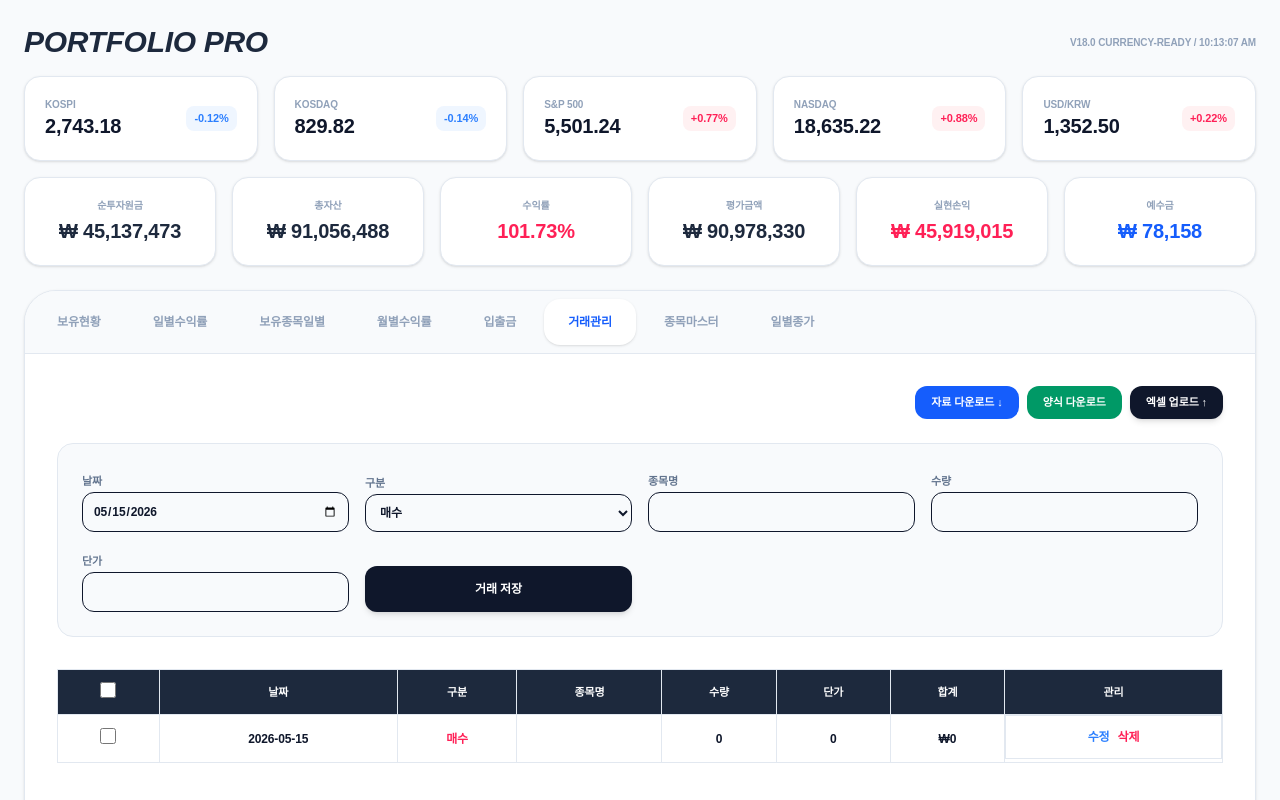
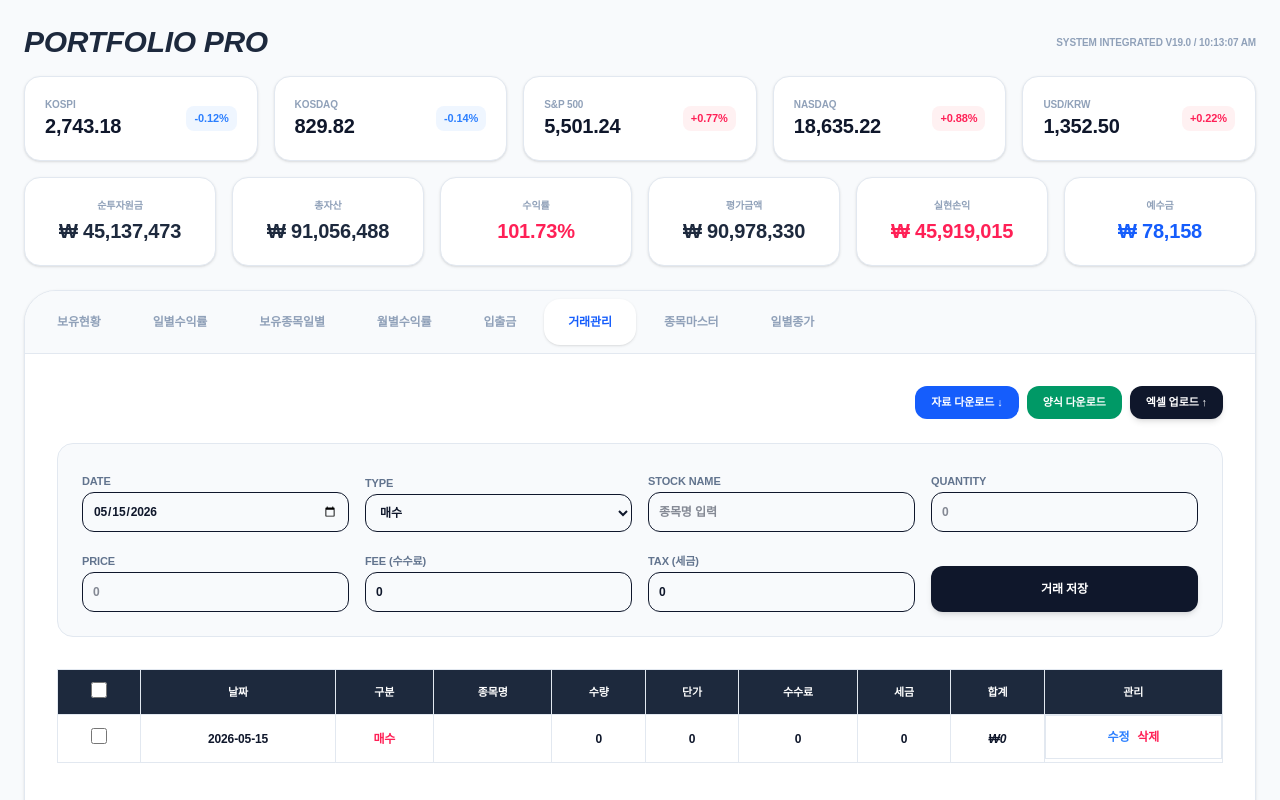
Before and after one commit to thlim74/my-stock-app, a Next.js app: page / in a window 1280 px wide. Both pictures are taken after a click on the button "거래 저장". Shown: the top 800 px of the page. Built offline with nearby package versions, Linux system fonts and the light colour scheme; a web font is replaced by a local one.

Commit message:
수정29

```diff
--- a/app/page.js
+++ b/app/page.js
@@ -3,11 +3,11 @@
 import React, { useState, useRef, useEffect } from "react";
 
 /**
- * [STOCK-MANAGER ULTIMATE FINAL V18.0]
- * 1. 엑셀 업로드 시 콤마(,) 포함된 숫자(통화 형식) 인식 기능 개선
- * 2. 거래관리 합계 자동계산 및 종목마스터 티커/시장 자동 연동
- * 3. [자료 다운로드 / 양식 다운로드] 기능 전면 포함
- * 4. CRUD 및 8개 탭 로직 무삭제 통합본
+ * [STOCK-MANAGER ULTIMATE FINAL V19.0]
+ * 1. 거래관리 내 [수수료], [세금] 항목 완벽 복원
+ * 2. 엑셀 업로드 시 콤마(,) 제거 및 자동 합계 계산 로직 (수량*단가 + 수수료 + 세금)
+ * 3. [자료 다운로드 / 양식 다운로드] 기능 포함
+ * 4. CRUD 및 8개 탭 전체 로직 통합본
  */
 
 export default function StockManagerUltimate() {
@@ -23,25 +23,25 @@ export default function StockManagerUltimate() {
   const [stockMaster, setStockMaster] = useState([]);
 
   useEffect(() => {
-    const savedTx = localStorage.getItem("tx_v18");
-    const savedCash = localStorage.getItem("cash_v18");
-    const savedMaster = localStorage.getItem("master_v18");
+    const savedTx = localStorage.getItem("tx_v19");
+    const savedCash = localStorage.getItem("cash_v19");
+    const savedMaster = localStorage.getItem("master_v19");
     if (savedTx) setTransactions(JSON.parse(savedTx));
     if (savedCash) setCashFlows(JSON.parse(savedCash));
     if (savedMaster) setStockMaster(JSON.parse(savedMaster));
   }, []);
 
   useEffect(() => {
-    localStorage.setItem("tx_v18", JSON.stringify(transactions));
-    localStorage.setItem("cash_v18", JSON.stringify(cashFlows));
-    localStorage.setItem("master_v18", JSON.stringify(stockMaster));
+    localStorage.setItem("tx_v19", JSON.stringify(transactions));
+    localStorage.setItem("cash_v19", JSON.stringify(cashFlows));
+    localStorage.setItem("master_v19", JSON.stringify(stockMaster));
   }, [transactions, cashFlows, stockMaster]);
 
-  // --- [입력 및 조회 상태] ---
   const today = new Date().toISOString().split("T")[0];
   const [startDate, setStartDate] = useState("2026-05-01");
   const [endDate, setEndDate] = useState(today);
 
+  // --- [입력 상태값] ---
   const [newTx, setNewTx] = useState({
     날짜: today,
     구분: "매수",
@@ -49,8 +49,8 @@ export default function StockManagerUltimate() {
     티커: "",
     수량: "",
     단가: "",
-    수수료: 0,
-    세금: 0,
+    수수료: "0",
+    세금: "0",
   });
   const [newCash, setNewCash] = useState({
     날짜: today,
@@ -65,10 +65,9 @@ export default function StockManagerUltimate() {
     섹터: "",
   });
 
-  // --- [유틸리티 함수] ---
+  // --- [유틸리티 & 계산] ---
   const formatNum = (n) => (n ? Number(n).toLocaleString() : "0");
 
-  // 콤마 제거 후 숫자로 변환 (통화 형식 지원)
   const parseCleanNum = (val) => {
     if (typeof val === "number") return val;
     if (!val) return 0;
@@ -81,6 +80,7 @@ export default function StockManagerUltimate() {
     const f = parseCleanNum(fee);
     const t = parseCleanNum(tax);
     const subTotal = q * p;
+    // 매수 시 비용 발생(+), 매도 시 비용 차감(-)
     return type === "매수" ? subTotal + f + t : subTotal - f - t;
   };
 
@@ -159,14 +159,14 @@ export default function StockManagerUltimate() {
       티커: "",
       수량: "",
       단가: "",
-      수수료: 0,
-      세금: 0,
+      수수료: "0",
+      세금: "0",
     });
     setNewCash({ 날짜: today, 구분: "입금", 금액: "", 메모: "" });
     setNewStock({ 티커: "", 종목명: "", 시장: "KOSPI", 섹터: "" });
   };
 
-  // --- [엑셀/CSV 처리] ---
+  // --- [엑셀/CSV 핸들링] ---
   const downloadFile = (fileName, content) => {
     const blob = new Blob(["\ufeff" + content], {
       type: "text/csv;charset=utf-8;",
@@ -200,7 +200,7 @@ export default function StockManagerUltimate() {
       row = "";
     if (activeTab === "거래관리") {
       headers = "날짜,구분,종목명,수량,단가,수수료,세금";
-      row = `${today},매수,삼성전자,"1,250","75,000",0,0`;
+      row = `${today},매수,삼성전자,"1,250","75,000","1,500",0`;
     } else if (activeTab === "입출금") {
       headers = "날짜,구분,금액,메모";
       row = `${today},입금,"1,000,000",투자원금`;
@@ -223,7 +223,6 @@ export default function StockManagerUltimate() {
 
       const imported = dataRows
         .map((line) => {
-          // CSV 필드 내 콤마 포함 대응 (따옴표로 묶인 경우 포함)
           const c =
             line
               .replace("\ufeff", "")
@@ -275,7 +274,7 @@ export default function StockManagerUltimate() {
       if (activeTab === "종목마스터")
         setStockMaster([...imported, ...stockMaster]);
       alert(
-        `${imported.length}건이 콤마 제거 및 자동 계산을 거쳐 업로드되었습니다.`,
+        `${imported.length}건이 수수료/세금 포함 자동 계산되어 업로드되었습니다.`,
       );
     };
     reader.readAsText(file, "utf-8");
@@ -284,13 +283,13 @@ export default function StockManagerUltimate() {
   return (
     <div className="min-h-screen bg-[#f8fafc] p-6 text-slate-900">
       <div className="max-w-[1800px] mx-auto">
-        {/* 헤더 */}
+        {/* 헤더 스테이션 */}
         <div className="flex justify-between items-center mb-4">
           <h1 className="text-3xl font-black italic text-slate-800 tracking-tighter uppercase">
             Portfolio Pro
           </h1>
           <div className="text-[10px] font-black text-slate-400 uppercase tracking-widest">
-            V18.0 CURRENCY-READY / {lastUpdate}
+            System Integrated v19.0 / {lastUpdate}
           </div>
         </div>
 
@@ -346,8 +345,8 @@ export default function StockManagerUltimate() {
           ))}
         </div>
 
-        {/* 메인 시스템 */}
-        <div className="bg-white rounded-[32px] shadow-sm border border-slate-200 overflow-hidden min-h-[800px]">
+        {/* 메인 시스템 콘솔 */}
+        <div className="bg-white rounded-[32px] shadow-sm border border-slate-200 overflow-hidden min-h-[850px]">
           <div className="flex bg-slate-50 p-2 gap-1 border-b border-slate-200">
             {[
               "보유현황",
@@ -374,7 +373,7 @@ export default function StockManagerUltimate() {
           </div>
 
           <div className="p-8">
-            {/* 상단 컨트롤 바 */}
+            {/* 상단 액션 바 */}
             <div className="flex justify-between items-center mb-6">
               <div className="flex gap-2">
                 {selectedIds.length > 0 && (
@@ -409,7 +408,7 @@ export default function StockManagerUltimate() {
                   />
                   <button
                     onClick={() => fileInputRef.current.click()}
-                    className="bg-slate-900 text-white px-4 py-2 rounded-xl text-[11px] font-black shadow-md"
+                    className="bg-slate-900 text-white px-4 py-2 rounded-xl text-[11px] font-black shadow-md hover:bg-black transition-all"
                   >
                     엑셀 업로드 ↑
                   </button>
@@ -417,15 +416,15 @@ export default function StockManagerUltimate() {
               )}
             </div>
 
-            {/* --- 거래관리 --- */}
+            {/* --- 거래관리 (수수료, 세금 복원) --- */}
             {activeTab === "거래관리" && (
               <div>
                 <div
                   className={`mb-8 p-6 rounded-2xl border grid grid-cols-4 gap-4 items-end ${editingId ? "bg-blue-50 border-blue-200" : "bg-slate-50 border-slate-200"}`}
                 >
                   <div className="space-y-1">
-                    <label className="text-[11px] font-black text-slate-500">
-                      날짜
+                    <label className="text-[11px] font-black text-slate-500 uppercase">
+                      Date
                     </label>
                     <input
                       type="date"
@@ -437,8 +436,8 @@ export default function StockManagerUltimate() {
                     />
                   </div>
                   <div className="space-y-1">
-                    <label className="text-[11px] font-black text-slate-500">
-                      구분
+                    <label className="text-[11px] font-black text-slate-500 uppercase">
+                      Type
                     </label>
                     <select
                       value={newTx.구분}
@@ -452,19 +451,20 @@ export default function StockManagerUltimate() {
                     </select>
                   </div>
                   <div className="space-y-1">
-                    <label className="text-[11px] font-black text-slate-500">
-                      종목명
+                    <label className="text-[11px] font-black text-slate-500 uppercase">
+                      Stock Name
                     </label>
                     <input
                       type="text"
                       value={newTx.종목명}
                       onChange={(e) => handleAutoFill(e.target.value)}
                       className="w-full border rounded-xl p-2.5 text-[12px] font-bold"
+                      placeholder="종목명 입력"
                     />
                   </div>
                   <div className="space-y-1">
-                    <label className="text-[11px] font-black text-slate-500">
-                      수량
+                    <label className="text-[11px] font-black text-slate-500 uppercase">
+                      Quantity
                     </label>
                     <input
                       type="text"
@@ -473,11 +473,12 @@ export default function StockManagerUltimate() {
                         setNewTx({ ...newTx, 수량: e.target.value })
                       }
                       className="w-full border rounded-xl p-2.5 text-[12px] font-bold"
+                      placeholder="0"
                     />
                   </div>
                   <div className="space-y-1">
-                    <label className="text-[11px] font-black text-slate-500">
-                      단가
+                    <label className="text-[11px] font-black text-slate-500 uppercase">
+                      Price
                     </label>
                     <input
                       type="text"
@@ -486,6 +487,35 @@ export default function StockManagerUltimate() {
                         setNewTx({ ...newTx, 단가: e.target.value })
                       }
                       className="w-full border rounded-xl p-2.5 text-[12px] font-bold"
+                      placeholder="0"
+                    />
+                  </div>
+                  <div className="space-y-1">
+                    <label className="text-[11px] font-black text-slate-500 uppercase">
+                      Fee (수수료)
+                    </label>
+                    <input
+                      type="text"
+                      value={newTx.수수료}
+                      onChange={(e) =>
+                        setNewTx({ ...newTx, 수수료: e.target.value })
+                      }
+                      className="w-full border rounded-xl p-2.5 text-[12px] font-bold"
+                      placeholder="0"
+                    />
+                  </div>
+                  <div className="space-y-1">
+                    <label className="text-[11px] font-black text-slate-500 uppercase">
+                      Tax (세금)
+                    </label>
+                    <input
+                      type="text"
+                      value={newTx.세금}
+                      onChange={(e) =>
+                        setNewTx({ ...newTx, 세금: e.target.value })
+                      }
+                      className="w-full border rounded-xl p-2.5 text-[12px] font-bold"
+                      placeholder="0"
                     />
                   </div>
                   <button
@@ -515,13 +545,18 @@ export default function StockManagerUltimate() {
                       <th>종목명</th>
                       <th>수량</th>
                       <th>단가</th>
+                      <th>수수료</th>
+                      <th>세금</th>
                       <th>합계</th>
                       <th>관리</th>
                     </tr>
                   </thead>
                   <tbody className="text-[12px] font-bold">
                     {transactions.map((t) => (
-                      <tr key={t.id} className="h-12 hover:bg-slate-50">
+                      <tr
+                        key={t.id}
+                        className="h-12 hover:bg-slate-50 transition-colors"
+                      >
                         <td>
                           <input
                             type="checkbox"
@@ -548,7 +583,11 @@ export default function StockManagerUltimate() {
                         <td className="font-black">{t.종목명}</td>
                         <td>{formatNum(t.수량)}</td>
                         <td>{formatNum(t.단가)}</td>
-                        <td>₩{formatNum(t.합계)}</td>
+                        <td>{formatNum(t.수수료)}</td>
+                        <td>{formatNum(t.세금)}</td>
+                        <td className="text-slate-900 font-black italic">
+                          ₩{formatNum(t.합계)}
+                        </td>
                         <td className="flex justify-center gap-2">
                           <button
                             onClick={() => {
@@ -578,8 +617,8 @@ export default function StockManagerUltimate() {
               <div>
                 <div className="mb-8 p-6 rounded-2xl bg-slate-50 border grid grid-cols-4 gap-4 items-end">
                   <div className="space-y-1">
-                    <label className="text-[11px] font-black text-slate-500">
-                      날짜
+                    <label className="text-[11px] font-black text-slate-500 uppercase">
+                      Date
                     </label>
                     <input
                       type="date"
@@ -591,8 +630,8 @@ export default function StockManagerUltimate() {
                     />
                   </div>
                   <div className="space-y-1">
-                    <label className="text-[11px] font-black text-slate-500">
-                      금액
+                    <label className="text-[11px] font-black text-slate-500 uppercase">
+                      Amount
                     </label>
                     <input
                       type="text"
@@ -604,8 +643,8 @@ export default function StockManagerUltimate() {
                     />
                   </div>
                   <div className="space-y-1">
-                    <label className="text-[11px] font-black text-slate-500">
-                      메모
+                    <label className="text-[11px] font-black text-slate-500 uppercase">
+                      Memo
                     </label>
                     <input
                       type="text"
@@ -624,7 +663,7 @@ export default function StockManagerUltimate() {
                   </button>
                 </div>
                 <table className="w-full text-center">
-                  <thead className="bg-slate-800 text-white text-[11px] font-black">
+                  <thead className="bg-slate-800 text-white text-[11px] font-black uppercase">
                     <tr>
                       <th>
                         <input
@@ -694,8 +733,8 @@ export default function StockManagerUltimate() {
               <div>
                 <div className="mb-8 p-6 rounded-2xl bg-blue-50 border border-blue-100 grid grid-cols-4 gap-4 items-end">
                   <div className="space-y-1">
-                    <label className="text-[11px] font-black text-slate-500">
-                      티커
+                    <label className="text-[11px] font-black text-slate-500 uppercase">
+                      Ticker
                     </label>
                     <input
                       type="text"
@@ -707,8 +746,8 @@ export default function StockManagerUltimate() {
                     />
                   </div>
                   <div className="space-y-1">
-                    <label className="text-[11px] font-black text-slate-500">
-                      종목명
+                    <label className="text-[11px] font-black text-slate-500 uppercase">
+                      Stock Name
                     </label>
                     <input
                       type="text"
@@ -792,7 +831,7 @@ export default function StockManagerUltimate() {
               </div>
             )}
 
-            {/* --- 공통 조회 탭 --- */}
+            {/* --- 공통 조회 전용 탭 (기조 데이터 유지) --- */}
             {[
               "보유현황",
               "일별수익률",
```
